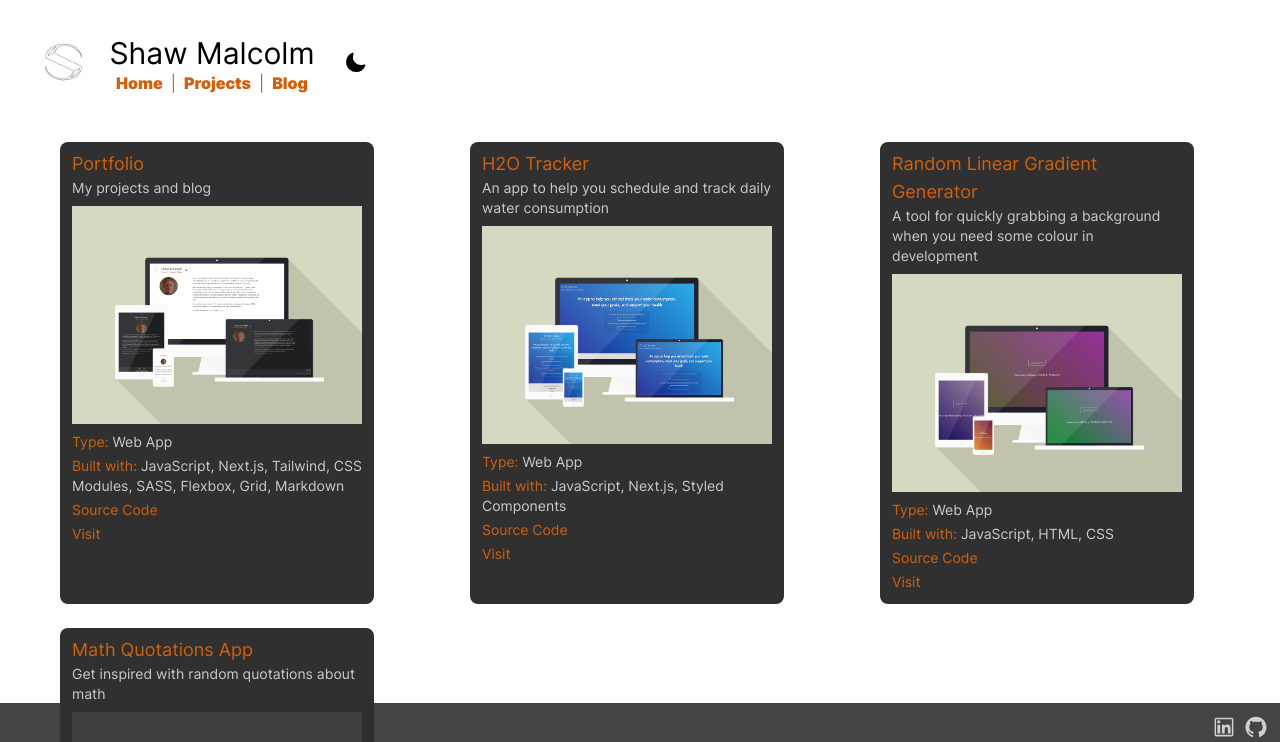
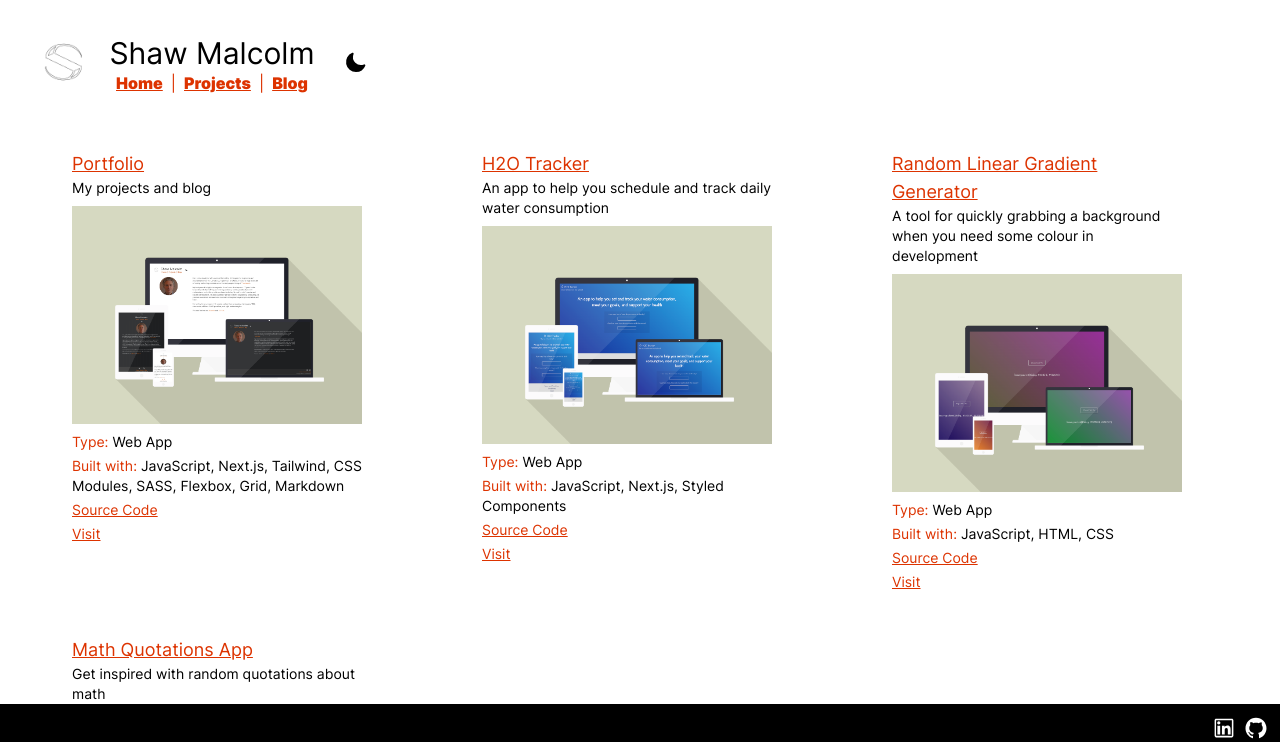
Before and after one commit to dwyafon/shaw-malcolm-portfolio, a Next.js app: page /projects in a window 1280 px wide. Shown: the top 742 px of the page. Built offline with nearby package versions, Linux system fonts and the light colour scheme.

Commit message:
improve colour contrast to meet wcag

```diff
--- a/components/footer.js
+++ b/components/footer.js
@@ -4,21 +4,22 @@ import { IconContext } from 'react-icons'
 
 const Footer = () => {
   return (
-    <div className='w-full flex flex-col sm:p-3 sm:items-center lg:items-end lg:fixed lg:bottom-0 bg-charcoal lg:opacity-90'>
+    <div className='w-full flex flex-col sm:p-3 sm:items-center lg:items-end lg:fixed lg:bottom-0 bg-black dark:bg-white'>
       <IconContext.Provider value={{ size: '1.5rem' }}>
-        <div className='icons flex mb-2 lg:mb-1 space-x-6 lg:space-x-2 text-cream'>
+        <div className='icons flex mb-2 lg:mb-1 space-x-6 lg:space-x-2 text-white'>
           <a
             href='https://www.linkedin.com/in/shawmalcolm/'
-            referrerPolicy='no-referrer'
+            referrerPolicy='noreferrer noopener'
             target='_blank'
-            className=''
+            className='text-white dark:text-black'
           >
             <AiOutlineLinkedin />
           </a>
           <a
             href='https://github.com/dwyafon'
-            referrerPolicy='no-referrer'
+            referrerPolicy='noreferrer noopener'
             target='_blank'
+            className='text-white dark:text-black'
           >
             <AiOutlineGithub />
           </a>
@@ -30,17 +31,17 @@ const Footer = () => {
           <Link href='/'>
             <a className='mx-2 anchor font-black'>Home</a>
           </Link>
-          <span className='text-orange divider'>|</span>
+          <span className='text-pumpkin divider'>|</span>
           <Link href='/projects'>
             <a className='mx-2 anchor font-black'>Projects</a>
           </Link>
-          <span className='text-orange divider'>|</span>
+          <span className='text-pumpkin divider'>|</span>
           <Link href='/blog'>
             <a className='mx-2 lg:mr-0 anchor font-black'>Blog</a>
           </Link>
         </ul>
       </div>
-      <div className='text-sm text-cream'>
+      <div className='text-sm text-white dark:text-black'>
         Copyright &copy; {new Date().getFullYear()} Shaw Malcolm
       </div>
     </div>
--- a/components/layout.js
+++ b/components/layout.js
@@ -3,7 +3,7 @@ import Footer from '../components/footer'
 
 const Layout = ({ children }) => {
   return (
-    <div className='grid grid-rows-x min-h-screen col-span-full bg-white dark:bg-chocolate'>
+    <div className='grid grid-rows-x min-h-screen col-span-full bg-white dark:bg-black'>
       <Navbar />
       {children}
       <Footer />
--- a/components/navbar.js
+++ b/components/navbar.js
@@ -39,11 +39,11 @@ const Navbar = () => {
             <Link href='/'>
               <a className='mx-2 anchor font-black'>Home</a>
             </Link>
-            <span className="text-orange divider">|</span>
+            <span className="text-pumpkin divider">|</span>
             <Link href='/projects'>
               <a className='mx-2 anchor font-black'>Projects</a>
             </Link>
-            <span className="text-orange divider">|</span>
+            <span className="text-pumpkin divider">|</span>
             <Link href='/blog'>
               <a className='mx-2 anchor font-black'>Blog</a>
             </Link>
--- a/pages/index.js
+++ b/pages/index.js
@@ -28,7 +28,7 @@ export default function Home() {
               React. I'm also a huge advocate of testing and writing testable
               code. Currently apprenticing at{' '}
               <a
-                className='text-orange'
+                className='text-pumpkin underline'
                 href='https://trackstack.in/'
                 referrerPolicy='no-referrer'
                 target='_blank'
@@ -55,7 +55,7 @@ export default function Home() {
             <p className='mb-8'>
               You can find me on{' '}
               <a
-                className='text-orange'
+                className='text-pumpkin underline'
                 href='https://www.linkedin.com/in/shawmalcolm/'
                 referrerPolicy='no-referrer'
                 target='_blank'
@@ -64,7 +64,7 @@ export default function Home() {
               </a>{' '}
               and{' '}
               <a
-                className='text-orange'
+                className='text-pumpkin underline'
                 href='https://github.com/dwyafon'
                 referrerPolicy='no-referrer'
                 target='_blank'
--- a/pages/projects.js
+++ b/pages/projects.js
@@ -26,7 +26,7 @@ export default function Projects({ projects }) {
           }) => (
             <article
               key={slug}
-              className='rounded-lg bg-charcoal p-2 lg:mx-12 w-full overflow-hidden sm:my-3 sm:px-3 sm:w-full md:my-2 md:px-2 md:w-1/2 lg:my-2 lg:px-2 lg:w-1/3 xl:my-3 xl:px-3 xl:w-1/4'
+              className='rounded-lg  p-2 lg:mx-12 w-full overflow-hidden sm:my-3 sm:px-3 sm:w-full md:my-2 md:px-2 md:w-1/2 lg:my-2 lg:px-2 lg:w-1/3 xl:my-3 xl:px-3 xl:w-1/4'
             >
               <header>
                 <h2 className='mb'>
@@ -34,7 +34,7 @@ export default function Projects({ projects }) {
                     <a className='text-lg anchor no-underline'>{title}</a>
                   </Link>
                 </h2>
-                <p className='text-sm mb-1 text-cream'>{description}</p>
+                <p className='text-sm mb-1 text-black dark:text-white'>{description}</p>
               </header>
               <section className='flex justify-center mt-2 mb-2'>
               <Image
@@ -45,13 +45,13 @@ export default function Projects({ projects }) {
             />
               </section>
               <section>
-                <p className='text-sm mb-1 text-orange'>
-                  Type: <span className='text-cream'>{type}</span>
+                <p className='text-sm mb-1 text-pumpkin'>
+                  Type: <span className='text-black dark:text-white'>{type}</span>
                 </p>
-                <p className='text-sm mb-1 text-orange'>
+                <p className='text-sm mb-1 text-pumpkin'>
                   Built with:{' '}
                   {tools.map((tool, index) => (
-                    <span key={index} className='text-cream'>
+                    <span key={index} className='text-black dark:text-white'>
                       {index === tools.length - 1 ? `${tool} ` : `${tool}, `}
                     </span>
                   ))}
--- a/styles/globals.css
+++ b/styles/globals.css
@@ -58,13 +58,10 @@ a {
 }
 
 .anchor {
-  color: #d1600c;
-  border-bottom: 1px solid transparent;
+  color: #dd3300;
   cursor: pointer;
-}
+  text-decoration: underline;
 
-.anchor:hover {
-  border-bottom: 1px solid #d1600c;
 }
 
 .container {
--- a/tailwind.config.js
+++ b/tailwind.config.js
@@ -1,40 +1,41 @@
 module.exports = {
-  purge: ["./pages/**/*.{js,ts,jsx,tsx}", "./components/**/*.{js,ts,jsx,tsx}"],
-  darkMode: "class",
+  purge: ['./pages/**/*.{js,ts,jsx,tsx}', './components/**/*.{js,ts,jsx,tsx}'],
+  darkMode: 'class',
   theme: {
     extend: {
       gridTemplateRows: {
-        x: "auto 1fr auto",
-        projectRows: "repeat(3, 500px)",
+        x: 'auto 1fr auto',
+        projectRows: 'repeat(3, 500px)',
       },
       gridTemplateColumns: {
-        projectColumns: "repeat(auto-fit, minmax(100px, 1fr))",
+        projectColumns: 'repeat(auto-fit, minmax(100px, 1fr))',
       },
     },
     screens: {
-      sm: "280px",
-      md: "768px",
-      lg: "1024px",
-      xl: "1280px",
-      xxl: "1536px",
+      sm: '280px',
+      md: '768px',
+      lg: '1024px',
+      xl: '1280px',
+      xxl: '1536px',
     },
     fontFamily: {
-      sans: ["Inter"],
+      sans: ['Inter'],
     },
     colors: {
-      orange: "#d1600c",
-      charcoal: "#303030",
-      chocolate: "#1d1f21",
-      cream: "#c9cacc",
-      black: "#000",
-      mint: "#2bbc8a",
+      orange: '#d1600c',
+      charcoal: '#303030',
+      chocolate: '#1d1f21',
+      cream: '#c9cacc',
+      black: '#000',
+      white: '#fff',
+      pumpkin: '#dd3300',
     },
     minWidth: {
-      50: "50%",
+      50: '50%',
     },
   },
   variants: {
     extend: {},
   },
   plugins: [],
-};
+}
```
Also changed, not shown: styles/markdown-styles.module.scss (+4 -4 lines), components/project-card.js (deleted).
